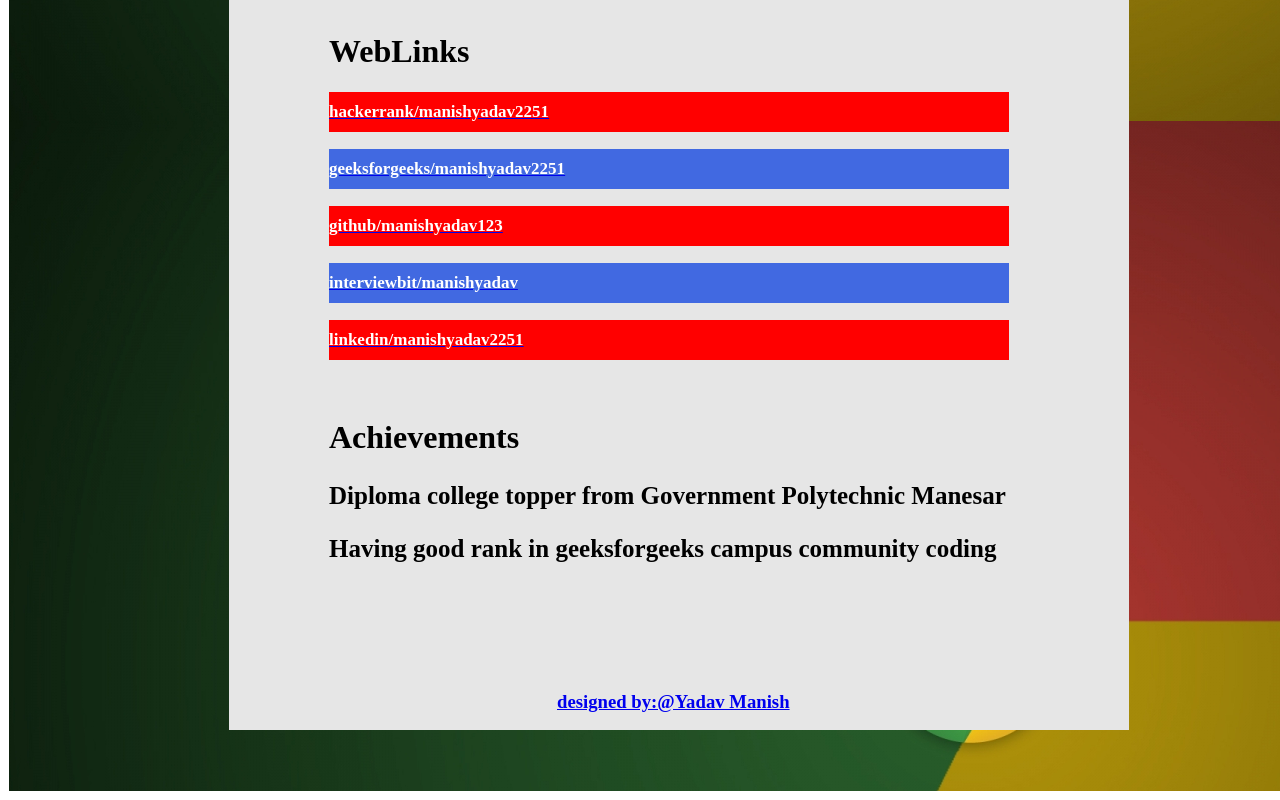
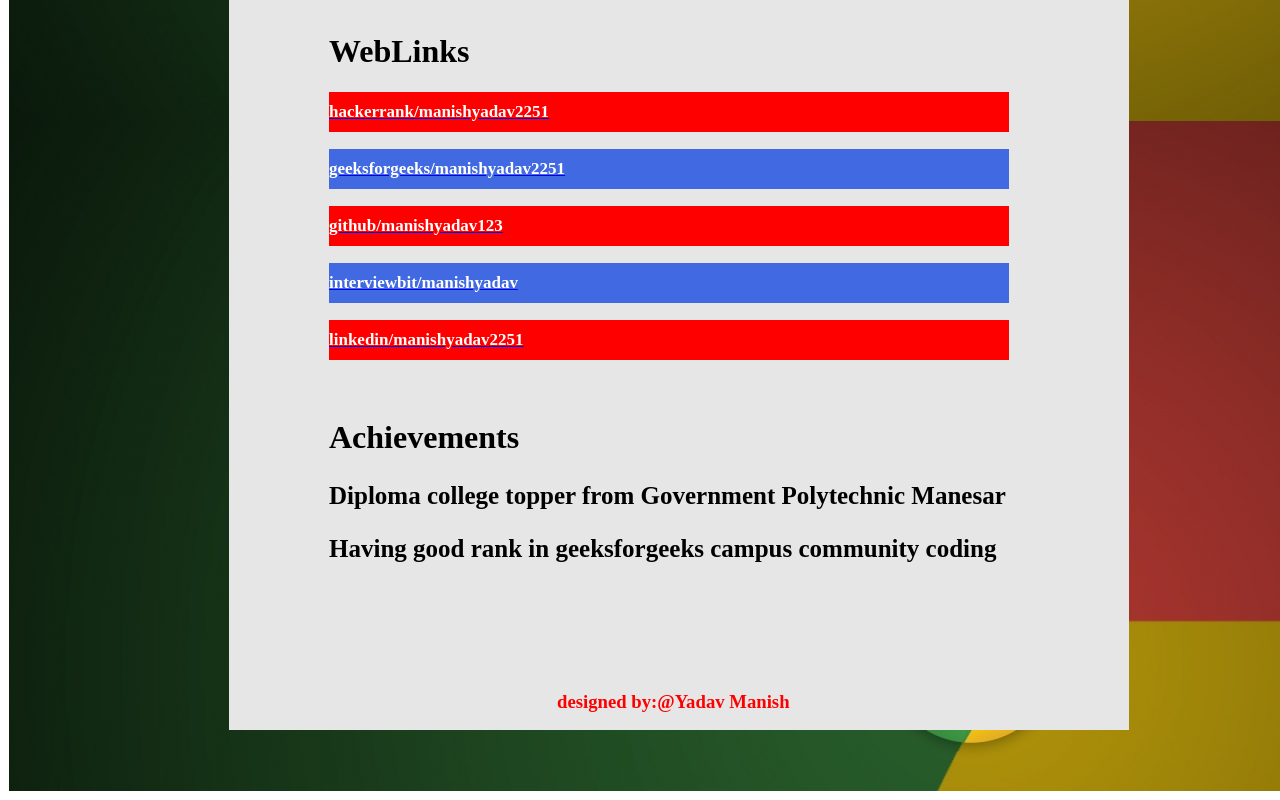
Before and after one commit to manishyadav123/manishyadav123.github.io, a plain HTML site: page index.html in a window 1280 px wide. Shown: the part 968-1768 px from the top of the page. Drawn offline with Linux system fonts and the light colour scheme.

Commit message:
Update index.html

```diff
--- a/index.html
+++ b/index.html
@@ -220,7 +220,7 @@
              </div>
 
                  <div id="footer">
-                 	        <a href="indexx.html"><h3>designed by:@Yadav Manish</h3></a>
+                 	        <h3>designed by:@Yadav Manish</h3>
                  </div>
      </div>
 
```
